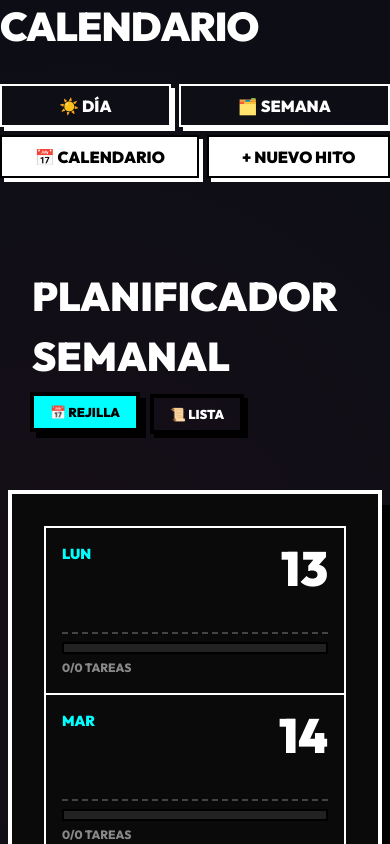
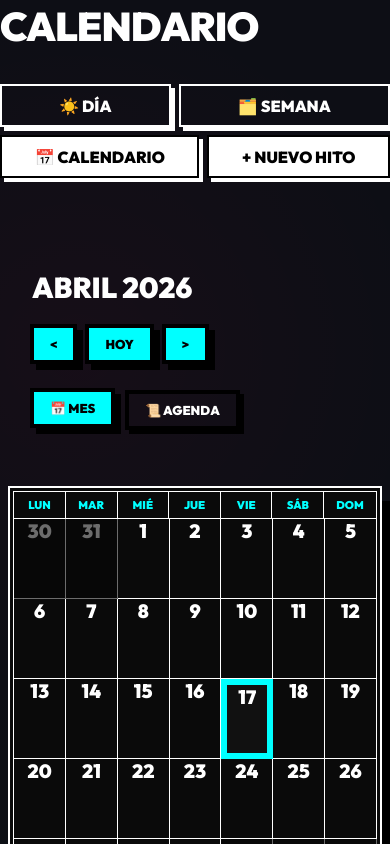
Before and after one commit to GasmauC/Tablero_de_actividades, a React (Vite) app: page / in a window 390 px wide. Both pictures are taken after a click on the button "📅 CALENDARIO". Shown: the top 844 px of the page. Built offline with nearby package versions, Linux system fonts and the light colour scheme.

Commit message:
feat(calendar): migrar de planificador semanal a vista real mensual navegable para 2026+

```diff
--- a/src/components/layout/CalendarGrid.css
+++ b/src/components/layout/CalendarGrid.css
@@ -164,17 +164,114 @@
   text-transform: uppercase;
 }
 
+.other-month {
+  opacity: 0.4;
+  background-color: #050505;
+}
+
+.calendar-week-header {
+  display: grid;
+  grid-template-columns: repeat(7, 1fr);
+  background: var(--cal-bg);
+  border: 2px solid var(--cal-border);
+  border-bottom: none;
+}
+
+.week-header-cell {
+  padding: 1rem;
+  text-align: center;
+  font-weight: 900;
+  color: var(--cal-accent-1);
+  border-right: 2px solid var(--cal-border);
+}
+.week-header-cell:last-child {
+  border-right: none;
+}
+
+.mobile-only {
+  display: none;
+}
+
+.cell-events {
+  display: flex;
+  flex-direction: column;
+  gap: 0.5rem;
+  flex-grow: 1;
+}
+
 @media (max-width: 1200px) {
-  .calendar-grid {
-    grid-template-columns: repeat(4, 1fr);
+  /* On tablet we still show 7 columns but shrink them */
+  .calendar-grid-cell {
+    padding: 0.5rem;
+    min-height: 150px;
+    gap: 0.5rem;
+  }
+  .day-number {
+    font-size: 1.8rem;
+  }
+  .week-header-cell {
+    padding: 0.5rem;
+    font-size: 0.8rem;
   }
 }
 
 @media (max-width: 768px) {
+  .calendar-grid-wrapper {
+    padding: 0.2rem;
+    border-width: 2px;
+  }
+  .calendar-week-header {
+    border-width: 1px;
+  }
+  .week-header-cell {
+    padding: 0.3rem 0;
+    font-size: 0.7rem;
+    border-right: 1px solid var(--cal-border);
+  }
+
   .calendar-grid {
-    grid-template-columns: 1fr;
+    grid-template-columns: repeat(7, 1fr);
+    border-left: 1px solid var(--cal-border);
+    border-top: 1px solid var(--cal-border);
   }
+
   .calendar-grid-cell {
-    min-height: auto;
+    padding: 0.2rem;
+    min-height: 80px;
+    border-right: 1px solid var(--cal-border);
+    border-bottom: 1px solid var(--cal-border);
+    gap: 0.2rem;
+  }
+
+  .day-number {
+    font-size: 1.2rem;
+    text-align: center;
+    width: 100%;
+  }
+
+  .cell-events {
+    flex-direction: row;
+    flex-wrap: wrap;
+    justify-content: center;
+    gap: 2px;
+  }
+
+  /* Micro dot aesthetic for mobile calendar */
+  .mini-event-card {
+    width: 10px;
+    height: 10px;
+    border-radius: 50%;
+    padding: 0;
+    min-width: 0;
+    border: 1px solid #000;
+    box-shadow: none;
+  }
+
+  .mini-event-title, .mini-event-delete-btn {
+    display: none;
+  }
+
+  .cell-tasks-summary {
+    display: none;
   }
 }
--- a/src/components/layout/CalendarGrid.jsx
+++ b/src/components/layout/CalendarGrid.jsx
@@ -11,36 +11,69 @@ const daysNamesMap = {
   6: 'Sábado'
 };
 
-const CalendarGrid = ({ events = [], tasks = [], onAddEventClick, onEditEventClick, onDeleteEvent }) => {
-  // Obtener los días de la semana actual (empezando por Lunes)
-  const getWeekDays = () => {
-    const today = new Date();
-    const day = today.getDay();
-    const diff = today.getDate() - day + (day === 0 ? -6 : 1); // Ajustar para que empiece en Lunes
+const CalendarGrid = ({ currentDate = new Date(), events = [], tasks = [], onAddEventClick, onEditEventClick, onDeleteEvent }) => {
 
-    const week = [];
-    for (let i = 0; i < 7; i++) {
-      const date = new Date(today.setDate(diff + i));
-      week.push(date);
+  const getMonthDays = () => {
+    const year = currentDate.getFullYear();
+    const month = currentDate.getMonth();
+
+    const firstDayOfMonth = new Date(year, month, 1);
+    const lastDayOfMonth = new Date(year, month + 1, 0);
+
+    const daysInMonth = lastDayOfMonth.getDate();
+
+    // Obtener en qué día cae el 1, ajustado Lunes = 0, Domingo = 6
+    let startingDayOfWeek = firstDayOfMonth.getDay() - 1;
+    if (startingDayOfWeek === -1) startingDayOfWeek = 6;
+
+    const days = [];
+
+    // Previous month padding
+    const prevMonthDays = new Date(year, month, 0).getDate();
+    for (let i = startingDayOfWeek - 1; i >= 0; i--) {
+      const date = new Date(year, month - 1, prevMonthDays - i);
+      days.push({ date, isCurrentMonth: false });
     }
-    return week;
+
+    // Current month days
+    for (let i = 1; i <= daysInMonth; i++) {
+      const date = new Date(year, month, i);
+      days.push({ date, isCurrentMonth: true });
+    }
+
+    // Next month padding to complete grid (e.g. 35 or 42 cells)
+    const remainingCells = (7 - (days.length % 7)) % 7;
+    for (let i = 1; i <= remainingCells; i++) {
+      const date = new Date(year, month + 1, i);
+      days.push({ date, isCurrentMonth: false });
+    }
+
+    return days;
   };
 
-  const weekDays = getWeekDays();
+  const calendarCells = getMonthDays();
   const todayStr = new Date().toISOString().split('T')[0];
 
   return (
     <div className="calendar-grid-wrapper">
+      {/* Nombres cortos de los días para la grilla desktop */}
+      <div className="calendar-week-header">
+        {['LUN', 'MAR', 'MIÉ', 'JUE', 'VIE', 'SÁB', 'DOM'].map(d => (
+          <div key={d} className="week-header-cell">{d}</div>
+        ))}
+      </div>
+
       <div className="calendar-grid">
-        {weekDays.map((date, index) => {
-          const dateStr = date.toISOString().split('T')[0];
+        {calendarCells.map((cell, index) => {
+          const date = cell.date;
+          // Format targetDate safely using local timezone adjusted to ISO format strings YYYY-MM-DD
+          const tzoffset = date.getTimezoneOffset() * 60000;
+          const dateStr = (new Date(date - tzoffset)).toISOString().split('T')[0];
+
           const dayName = daysNamesMap[date.getDay()];
           const isToday = dateStr === todayStr;
 
-          // Filtrar eventos para este día
           const dayEvents = events.filter(e => e.targetDate === dateStr);
-
-          // Filtrar tareas para este día de la semana (Lunes, Martes...)
           const dayTasks = tasks.filter(t => t.day === dayName);
           const totalTasks = dayTasks.length;
           const completedTasks = dayTasks.filter(t => t.status === 'completada').length;
@@ -48,12 +81,12 @@ const CalendarGrid = ({ events = [], tasks = [], onAddEventClick, onEditEventCli
 
           return (
             <div
-              key={dateStr}
-              className={`calendar-grid-cell ${isToday ? 'today' : ''}`}
+              key={dateStr + index}
+              className={`calendar-grid-cell ${isToday ? 'today' : ''} ${!cell.isCurrentMonth ? 'other-month' : ''}`}
               onClick={() => onAddEventClick(dateStr)}
             >
               <div className="cell-header">
-                <span className="day-name">{dayName.substring(0, 3)}</span>
+                <span className="day-name mobile-only">{dayName.substring(0, 3)}</span>
                 <span className="day-number">{date.getDate()}</span>
               </div>
 
@@ -91,6 +124,8 @@ const CalendarGrid = ({ events = [], tasks = [], onAddEventClick, onEditEventCli
               </div>
 
               <div className="cell-tasks-summary">
+                {totalTasks > 0 && (
+                  <>
                     <div className="task-progress-bar">
                       <div
                         className="task-progress-fill"
@@ -100,6 +135,8 @@ const CalendarGrid = ({ events = [], tasks = [], onAddEventClick, onEditEventCli
                     <div className="task-count-text">
                       {completedTasks}/{totalTasks} TAREAS
                     </div>
+                  </>
+                )}
               </div>
             </div>
           );
--- a/src/components/layout/CalendarView.jsx
+++ b/src/components/layout/CalendarView.jsx
@@ -3,7 +3,7 @@ import ActionButton from '../ui/ActionButton';
 import CalendarGrid from './CalendarGrid';
 import './CalendarView.css';
 
-const months = ['Ene', 'Feb', 'Mar', 'Abr', 'May', 'Jun', 'Jul', 'Ago', 'Sep', 'Oct', 'Nov', 'Dic'];
+const months = ['ENERO', 'FEBRERO', 'MARZO', 'ABRIL', 'MAYO', 'JUNIO', 'JULIO', 'AGOSTO', 'SEPTIEMBRE', 'OCTUBRE', 'NOVIEMBRE', 'DICIEMBRE'];
 
 const CalendarView = ({
   events,
@@ -12,25 +12,47 @@ const CalendarView = ({
   onEditEventClick,
   onDeleteEvent
 }) => {
-  const [viewType, setViewType] = useState('grid'); // 'list' o 'grid'
+  const [viewType, setViewType] = useState('grid');
+  const [currentDate, setCurrentDate] = useState(new Date());
+
+  const handlePrevMonth = () => {
+    setCurrentDate(new Date(currentDate.getFullYear(), currentDate.getMonth() - 1, 1));
+  };
+
+  const handleNextMonth = () => {
+    setCurrentDate(new Date(currentDate.getFullYear(), currentDate.getMonth() + 1, 1));
+  };
+
+  const monthName = months[currentDate.getMonth()];
+  const year = currentDate.getFullYear();
 
   return (
     <div className="calendar-container">
       <div className="calendar-header">
-        <div style={{ display: 'flex', flexDirection: 'column', gap: '0.5rem' }}>
-          <h2 className="calendar-title">PLANIFICADOR SEMANAL</h2>
-          <div style={{ display: 'flex', gap: '0.5rem' }}>
+        <div style={{ display: 'flex', flexDirection: 'column', gap: '0.5rem', width: '100%' }}>
+
+          <div style={{ display: 'flex', alignItems: 'center', justifyContent: 'space-between', flexWrap: 'wrap', gap: '1rem' }}>
+            <h2 className="calendar-title" style={{ fontSize: 'clamp(1.8rem, 5vw, 3.5rem)' }}>{monthName} {year}</h2>
+
+            <div style={{ display: 'flex', gap: '0.5rem' }}>
+              <button className="view-toggle-btn active" onClick={handlePrevMonth}>{'<'}</button>
+              <button className="view-toggle-btn active" onClick={() => setCurrentDate(new Date())}>HOY</button>
+              <button className="view-toggle-btn active" onClick={handleNextMonth}>{'>'}</button>
+            </div>
+          </div>
+
+          <div style={{ display: 'flex', gap: '0.5rem', marginTop: '1rem' }}>
             <button
               className={`view-toggle-btn ${viewType === 'grid' ? 'active' : ''}`}
               onClick={() => setViewType('grid')}
             >
-              📅 REJILLA
+              📅 MES
             </button>
             <button
               className={`view-toggle-btn ${viewType === 'list' ? 'active' : ''}`}
               onClick={() => setViewType('list')}
             >
-              📜 LISTA
+              📜 AGENDA
             </button>
           </div>
         </div>
@@ -38,6 +60,7 @@ const CalendarView = ({
 
       {viewType === 'grid' ? (
         <CalendarGrid
+          currentDate={currentDate}
           events={events}
           tasks={tasks}
           onAddEventClick={onAddEventClick}
```
Lines whose indentation alone changed are shown as unchanged.
